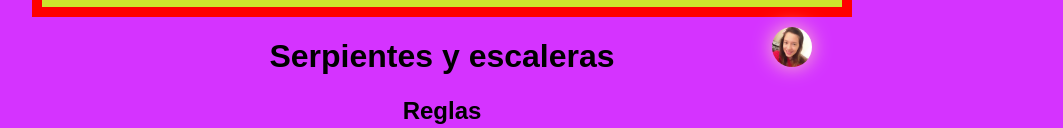
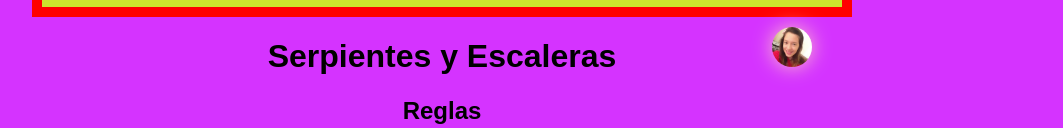
Before and after one commit to LeonidasEsteban/Serpientes-y-escaleras, a website: page views/home.html in a window 1280 px wide. Shown: the part 891-1019 px from the top of the page, without its empty margins (198-1261 px from the left). Drawn offline with Linux system fonts and the light colour scheme; files that its build step writes are made by us from their sources; files whose address does not match are found by name.

Commit message:
uppercase

```diff
--- a/views/home.html
+++ b/views/home.html
@@ -13,7 +13,7 @@
 		<div id="grid">
 			<div class="jugador"></div>
 		</div>
-		<h1>Serpientes y escaleras</h1>
+		<h1>Serpientes y Escaleras</h1>
 		<h2>Reglas</h2>
 		<ol>
 			<li>Las serpientes te retroceden 4 espacios</li>
```
